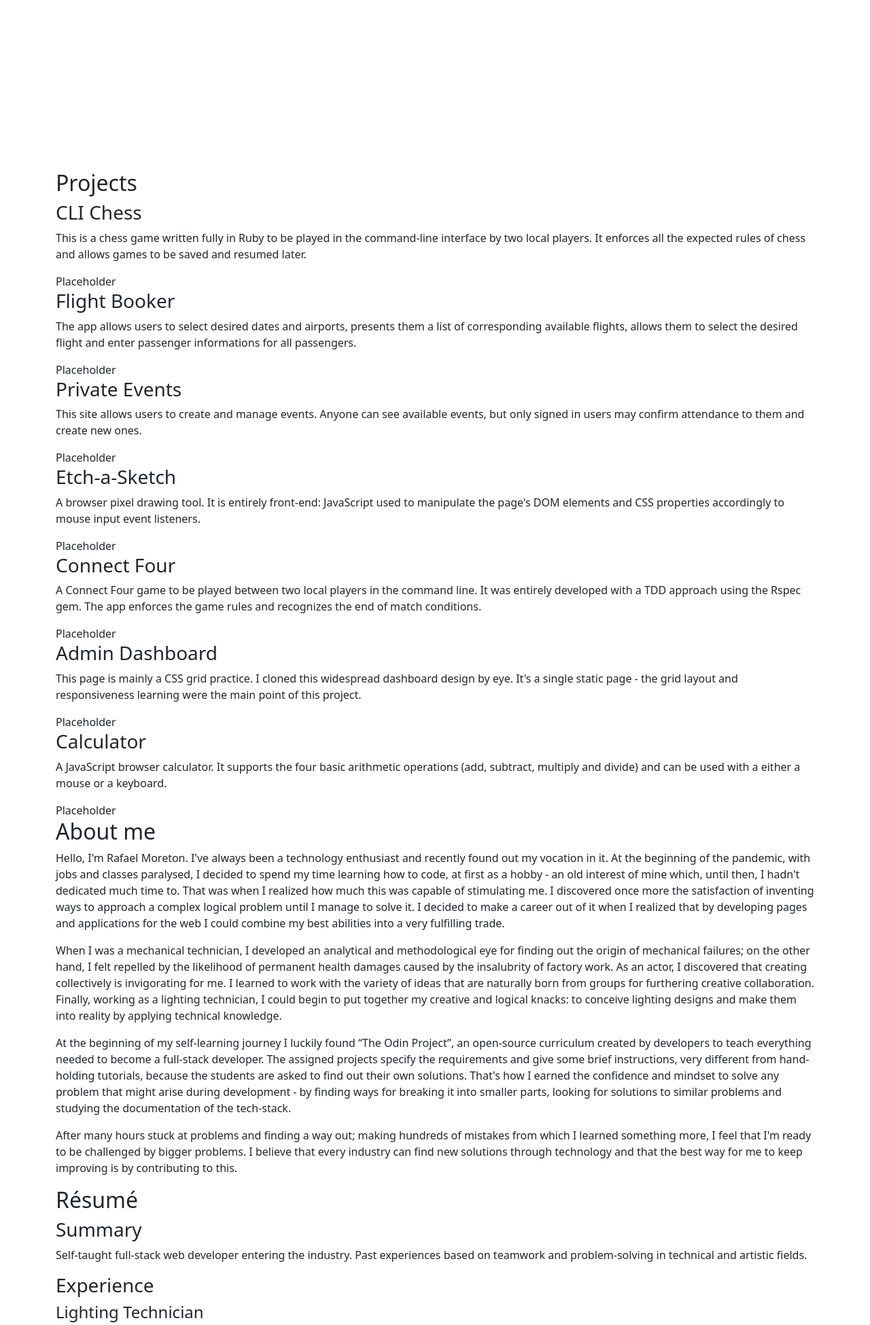
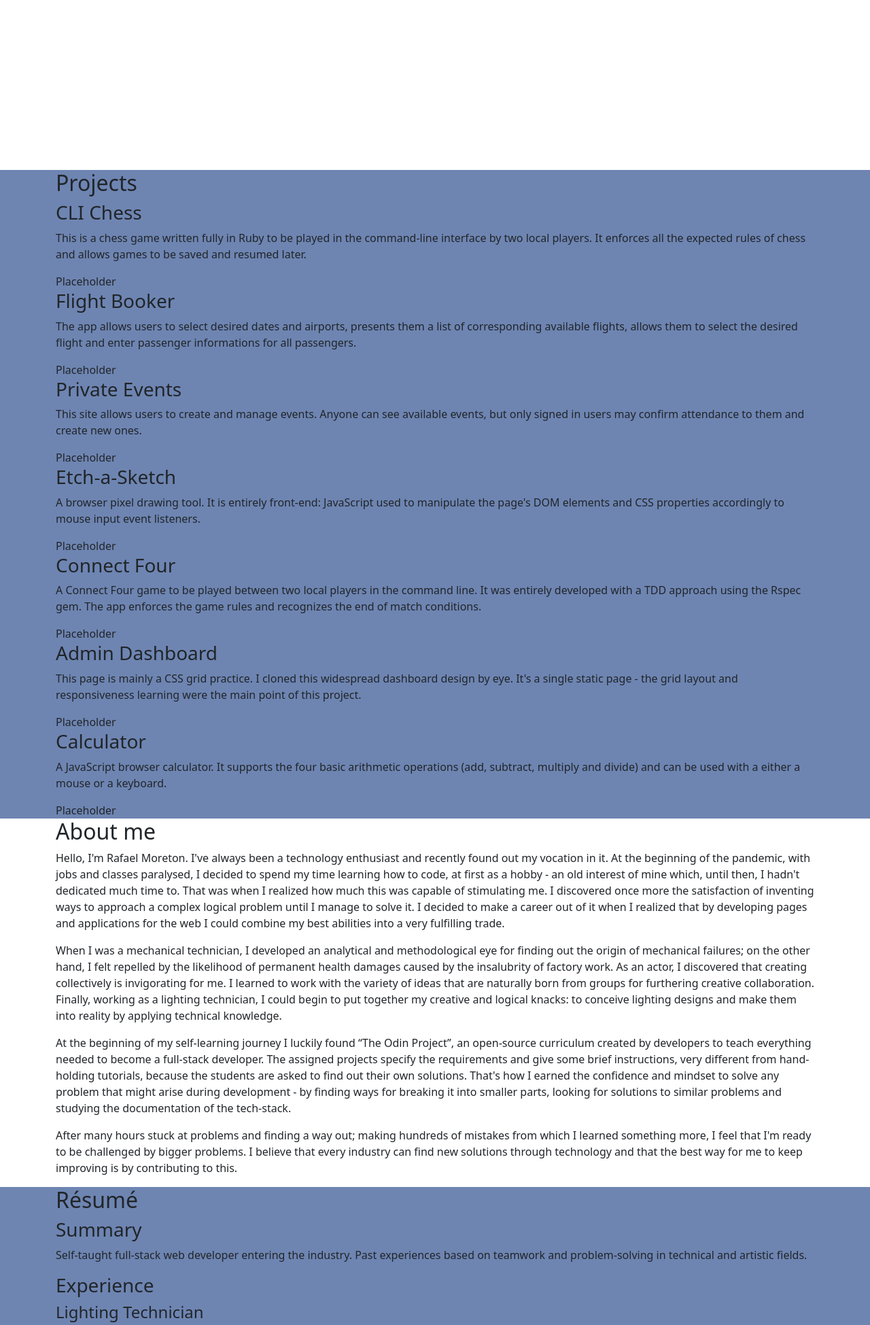
Before and after one commit to rafaelmoreton/old-rafa-website-php-bs, a PHP site: page / in a window 1280 px wide. Shown: the part 550-2499 px from the top of the page at 68% size. Run offline with PHP 8.4, Linux system fonts and the light colour scheme.

Commit message:
Alternate colors of sections

```diff
--- a/index.php
+++ b/index.php
@@ -19,7 +19,7 @@
     <link rel="stylesheet" href="./style.css">
 </head>
 <body>
-    <nav class="navbar navbar-expand-lg shadow fixed-top navbar-dark dark">
+    <nav class="navbar navbar-expand-lg shadow fixed-top navbar-dark custom-bg-dark">
         <div class="container">
             <a class="navbar-brand" href="#">Rafael Moreton</a>
             <button class="navbar-toggler" type="button" data-bs-toggle="collapse" data-bs-target="#navbarResponsive" aria-controls="navbarResponsive" aria-expanded="false" aria-label="Toggle navigation">
@@ -59,7 +59,8 @@
     </header>
 
     <!-- -----PROJECTS----- -->
-    <section class="container">
+    <section class="container-fluid custom-bg-light">
+      <div class="container">
         <h2>
           <?php echo $langArray['projects'] ;?>
         </h2>
@@ -112,6 +113,7 @@
           </p>
           <div>Placeholder</div>
         </article>
+      </div>
     </section>
 
     <!-- -----ABOUT----- -->
@@ -134,7 +136,8 @@
     </section>
 
     <!-- -----RESUME----- -->
-    <section class="container">
+    <section class="container-fluid custom-bg-light">
+      <div class="container">
         <h2>
           <?php echo $langArray['resume'] ;?>
         </h2>
@@ -251,6 +254,7 @@
             </li>
             </ul>
         </div>
+      </div>
     </section>
 
     <!-- -----CONTACT----- -->
--- a/style.css
+++ b/style.css
@@ -5,11 +5,15 @@
     --darker: #261C2C;
 }
 
-.light {
+.custom-bg-light {
     background-color: var(--light);
 }
 
-.dark {
+.custom-bg-medium {
+    background-color: var(--medium);
+}
+
+.custom-bg-dark {
     background-color: var(--dark);
 }
 
```
Lines whose indentation alone changed are shown as unchanged.
